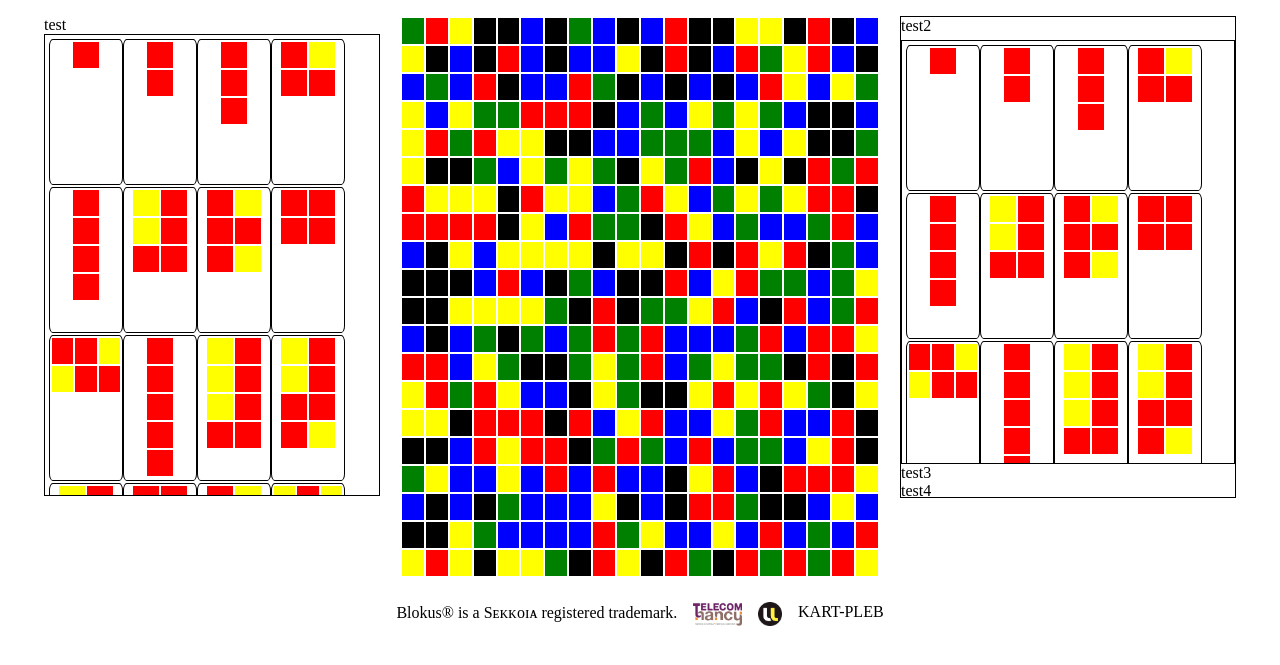
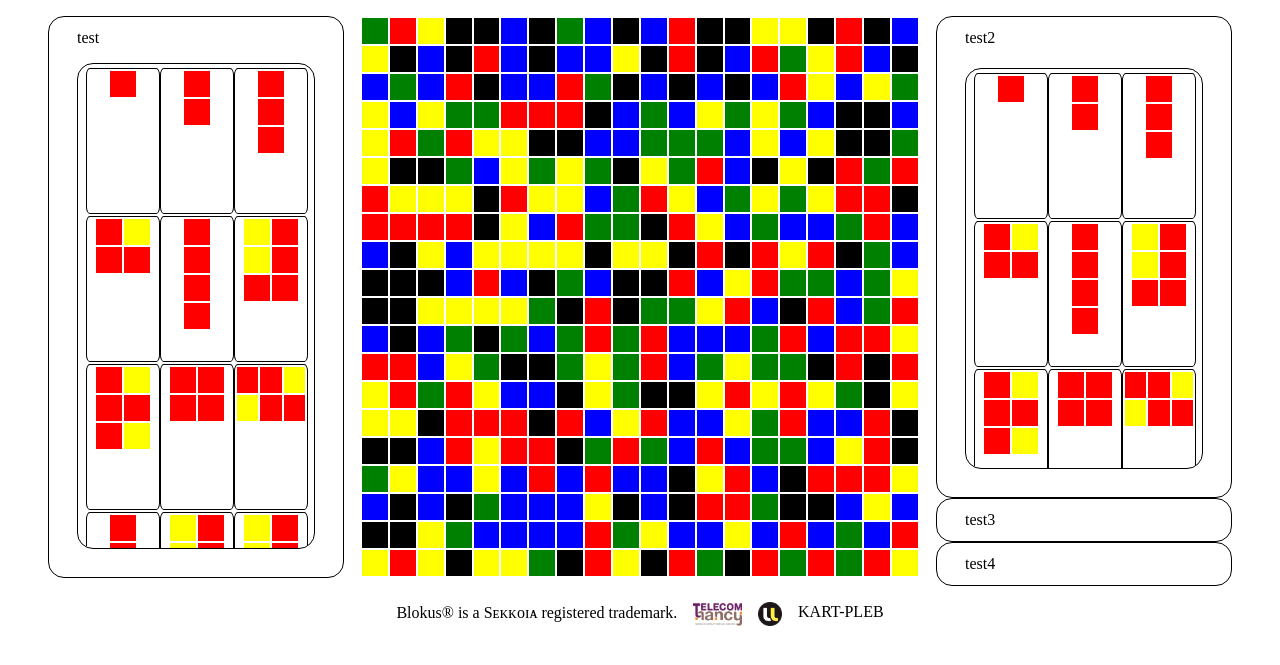
Before and after one commit to ac-poisot/pp2i-blokus, a Flask app: page /game in a window 1280 px wide. Shown: the part 37-702 px from the top of the page. Run offline with Flask 3, Linux system fonts and the light colour scheme; style sheets or scripts are compiled from the project's sources.

Commit message:
Centered the columns of the inventories and gave the player interfaces the right height

```diff
--- a/static/css/game.css
+++ b/static/css/game.css
@@ -1,44 +1,49 @@
 #gameInterface {
   display: grid;
-  grid-template-columns: calc((90vw - 60vh) / 2) 60vh calc((90vw - 60vh) / 2);
-  gap: 2.5vh;
+  grid-template-columns: calc((90vw - 70vh) / 2) 70vh calc((90vw - 70vh) / 2);
+  gap: 2vh;
   width: -moz-min-content;
   width: min-content;
   margin: 2vh auto 2vh auto;
 }
 #gameInterface #player {
   grid-column: 1;
-  height: 60vh;
+  height: calc(60vh + 80px);
 }
 #gameInterface #otherPlayers {
   grid-column: 3;
-  height: 60vh;
+  height: calc(60vh + 80px);
   display: flex;
   flex-direction: column;
-  border: 1px solid black;
 }
 #gameInterface #otherPlayers .playerInterface {
-  max-height: 93%;
+  max-height: calc(90% - 6vh);
 }
 #gameInterface .playerInterface {
-  flex-grow: 1;
   display: flex;
   flex-direction: column;
-  max-height: 100%;
+  max-height: calc(100% - 3vh);
+  padding: 1.5vh;
+  border: solid 1px black;
+  border-radius: 2vh;
 }
 #gameInterface .playerInterface span {
   display: block;
   height: 5%;
+  margin-left: 2vh;
 }
 #gameInterface .playerInterface .pieces {
   flex-grow: 1;
   display: grid;
-  height: 80%;
+  height: calc(80% - 7vh);
+  justify-content: center;
+  margin: 2vh;
   grid-template-columns: repeat(auto-fit, 9vh);
   padding: 0.5vh;
   gap: 0.25vh;
   overflow: scroll;
   border: 1px solid black;
+  border-radius: 2vh;
 }
 #gameInterface .playerInterface .pieces .piece {
   height: 18vh;
--- a/static/css/game.scss
+++ b/static/css/game.scss
@@ -1,48 +1,54 @@
 #gameInterface {
     display: grid;
-    grid-template-columns: calc((90vw - 60vh)/2) 60vh calc((90vw - 60vh)/2);
-    gap: 2.5vh;
+    grid-template-columns: calc((90vw - 70vh) / 2) 70vh calc((90vw - 70vh) / 2);
+    gap: 2vh;
     width: min-content;
     margin: 2vh auto 2vh auto;
 
     #player {
         grid-column: 1;
-        height: 60vh;
+        height: calc(60vh + 80px);
     }
 
     #otherPlayers {
         grid-column: 3;
-        height: 60vh;
+        height: calc(60vh + 80px);
         display: flex;
         flex-direction: column;
-        border: 1px solid black;
 
         .playerInterface {
-            max-height: 93%;
+            //max-height: 93%;
+            max-height: calc(90% - 6vh);
         }
     }
 
     .playerInterface {
-        flex-grow: 1;
         display: flex;
         flex-direction: column;
-        max-height: 100%;
+        max-height: calc(100% - 3vh);
+        padding: 1.5vh;
+        border: solid 1px black;
+        border-radius: 2vh;
 
         span {
             display: block;
             height: 5%;
+            margin-left: 2vh;
         }
 
         .pieces {
             flex-grow: 1;
             display: grid;
-            height: 80%;
+            height: calc(80% - 7vh);
+            justify-content: center;
+            margin: 2vh;
             //grid-template-columns: repeat(2, 9vh);
             grid-template-columns: repeat(auto-fit, 9vh);
             padding: 0.5vh;
             gap:0.25vh;
             overflow: scroll;
             border: 1px solid black;
+            border-radius: 2vh;
 
             .piece {
                 height: 18vh;
```
